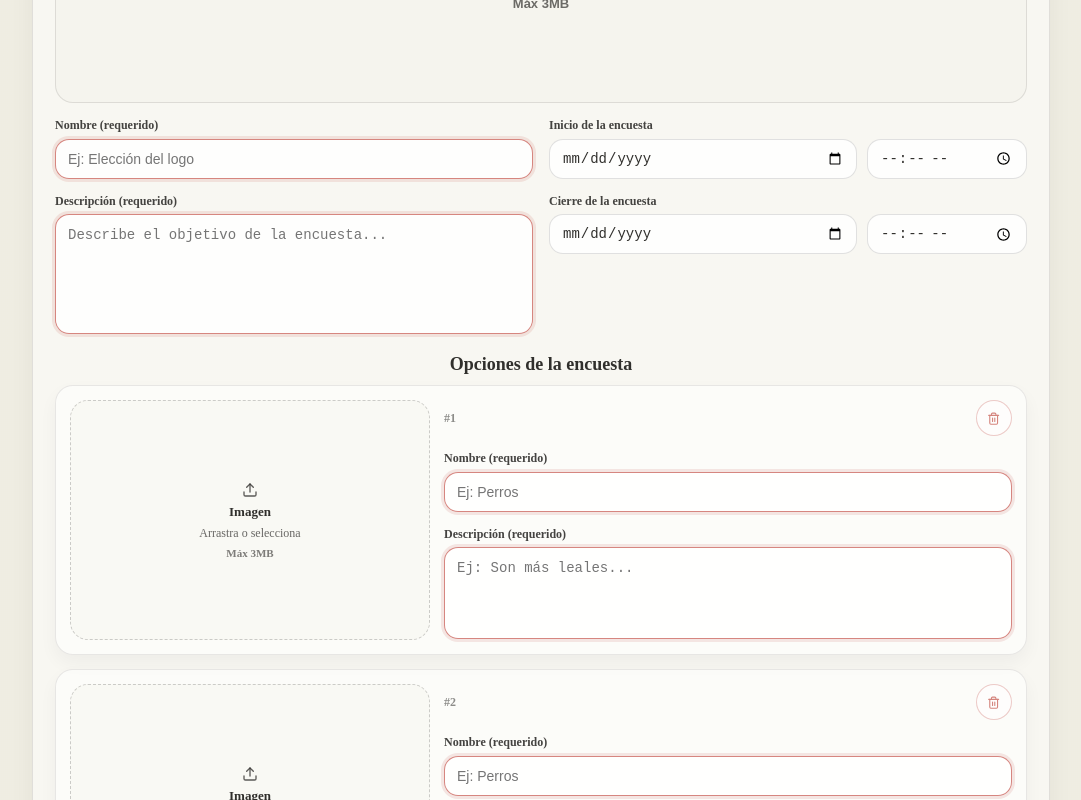
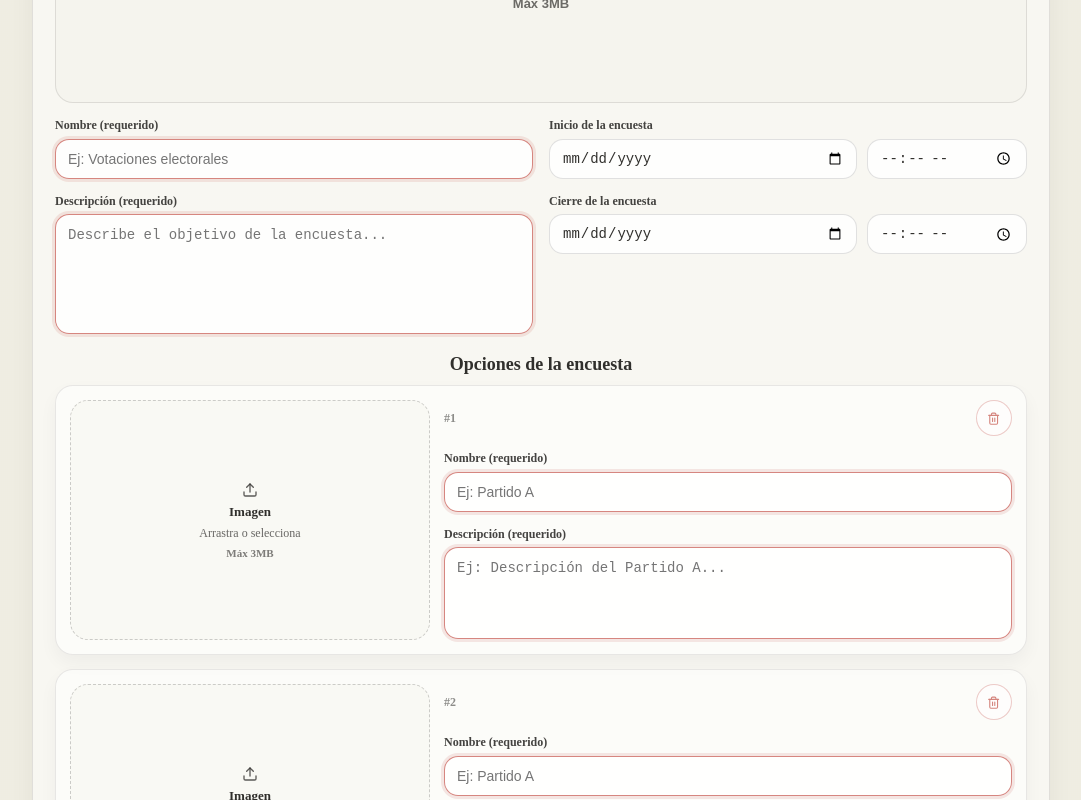
Before and after one commit to Benjamin-Solano/U-vote, a React (Vite) app in the folder Frontend-UVote/: page /encuestas/crear in a window 1280 px wide. Shown: the part 440-1240 px from the top of the page, without its empty margins (99-1180 px from the left). Built offline with nearby package versions, Linux system fonts and the light colour scheme; sample sign-in values are in the browser's storage.

Commit message:
Corrección de Placeholders
Ahora los placeholders son más descriptivos con respecto a las votaciones

```diff
--- a/Frontend-UVote/src/pages/Polls/CreatePoll.jsx
+++ b/Frontend-UVote/src/pages/Polls/CreatePoll.jsx
@@ -728,7 +728,7 @@ export default function CreatePoll() {
                         className={`uv-input ${!nombre.trim() ? "uv-invalid" : ""}`}
                         value={nombre}
                         onChange={(e) => setNombre(e.target.value)}
-                        placeholder="Ej: Elección del logo"
+                        placeholder="Ej: Votaciones electorales"
                      />
                      {submitted && fieldErrors.nombre ? <div className="uv-error">{fieldErrors.nombre}</div> : null}
                   </div>
@@ -829,7 +829,7 @@ export default function CreatePoll() {
                                     className={`uv-input ${!opt.nombre.trim() ? "uv-invalid" : ""}`}
                                     value={opt.nombre}
                                     onChange={(e) => updateOption(opt.key, { nombre: e.target.value })}
-                                    placeholder="Ej: Perros"
+                                    placeholder="Ej: Partido A"
                                  />
                                  {submitted && oe.nombre ? <div className="uv-error">{oe.nombre}</div> : null}
                               </div>
@@ -840,7 +840,7 @@ export default function CreatePoll() {
                                     className={`uv-textarea uv-textarea--option ${!opt.descripcion.trim() ? "uv-invalid" : ""}`}
                                     value={opt.descripcion}
                                     onChange={(e) => updateOption(opt.key, { descripcion: e.target.value })}
-                                    placeholder="Ej: Son más leales..."
+                                    placeholder="Ej: Descripción del Partido A..."
                                  />
                                  {submitted && oe.descripcion ? <div className="uv-error">{oe.descripcion}</div> : null}
                               </div>
```
